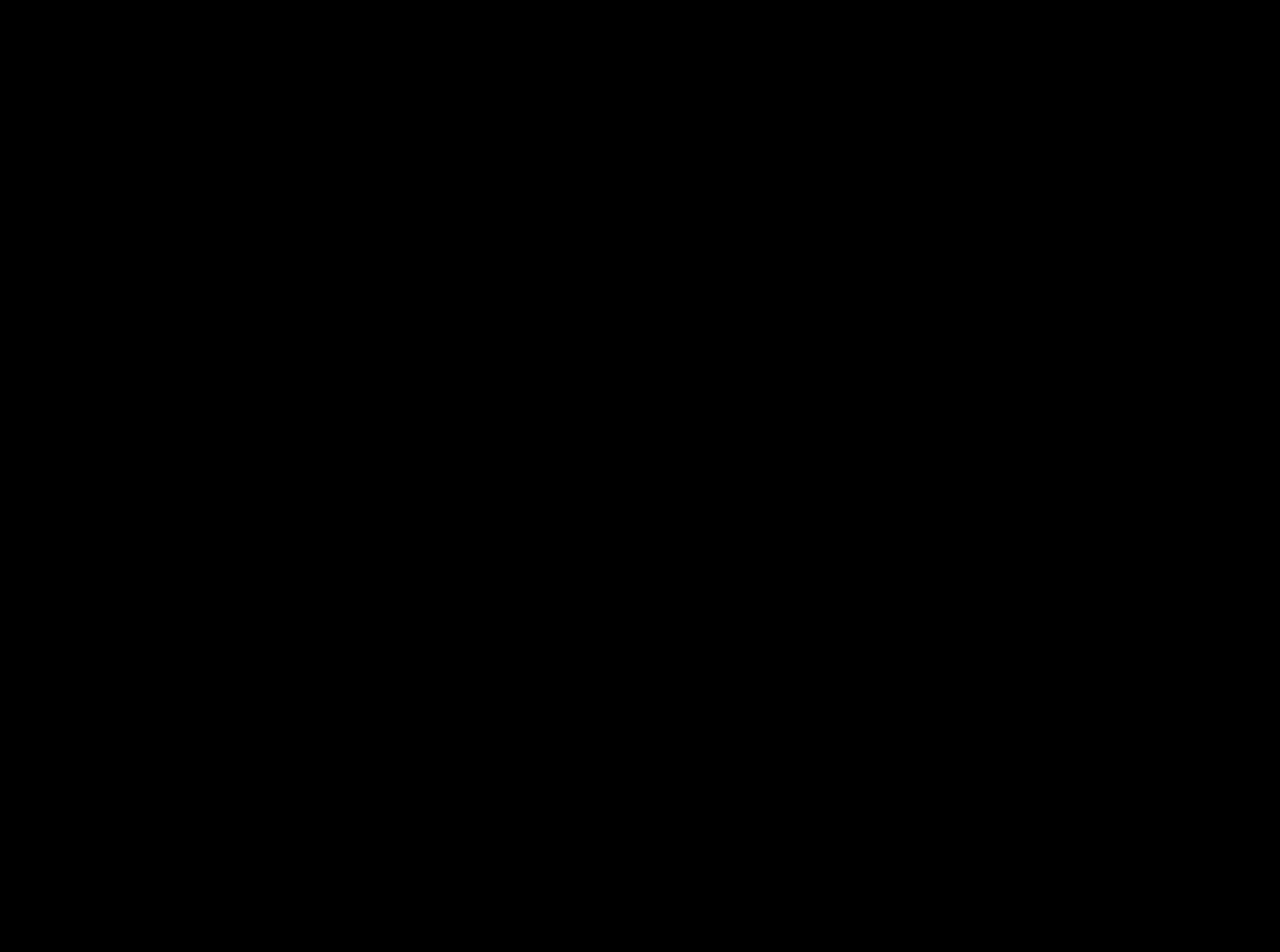
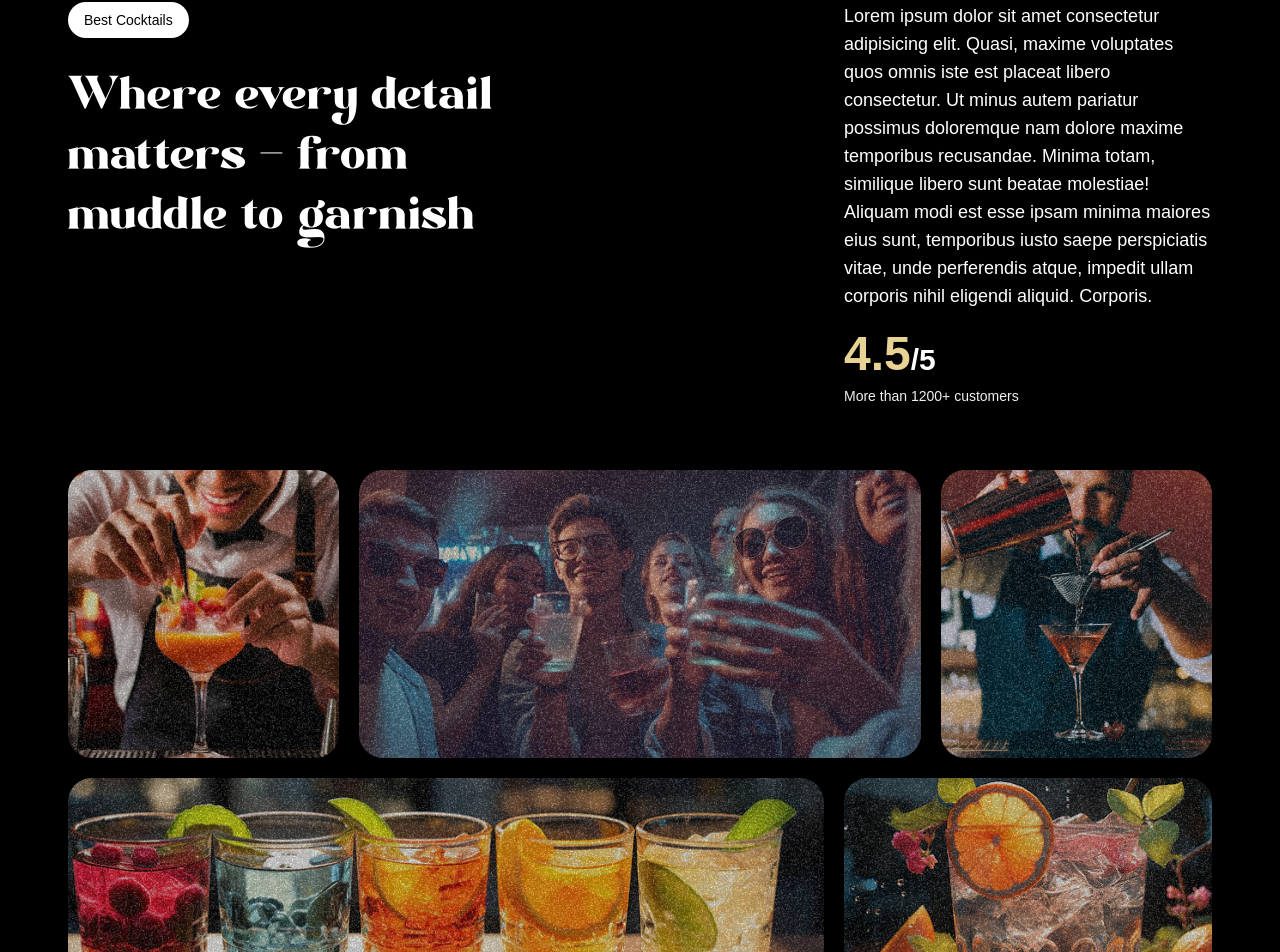
Before and after one commit to its-sarath28/gsap_landing_page, a React (Vite) app: page / in a window 1280 px wide. Shown: the part 1710-2662 px from the top of the page. Before the commit the page ends 1600 px from the top, so only its background shows below. Built offline with nearby package versions, Linux system fonts and the light colour scheme; a web font is replaced by a local one.

Commit message:
Implemented About

```diff
--- a/src/App.jsx
+++ b/src/App.jsx
@@ -4,6 +4,7 @@
 import Navbar from "./components/Navbar";
 import Hero from "./components/Hero";
 import Cocktails from "./components/Cocktails";
+import About from "./components/About";
 
 gsap.registerPlugin(ScrollTrigger, SplitText);
 
@@ -13,6 +14,7 @@
       <Navbar />
       <Hero />
       <Cocktails />
+      <About />
     </main>
   );
 };
--- /dev/null
+++ b/src/components/About.jsx
@@ -0,0 +1,105 @@
+import { useGSAP } from "@gsap/react";
+import gsap from "gsap";
+import { SplitText } from "gsap/all";
+
+const About = () => {
+  useGSAP(() => {
+    const titleSplit = SplitText.create("#about h2", { type: "words" });
+
+    const scrollTimeline = gsap.timeline({
+      scrollTrigger: {
+        trigger: "#about",
+        start: "top center",
+      },
+    });
+
+    scrollTimeline
+      .from(titleSplit.words, {
+        opacity: 0,
+        duration: 1,
+        yPercent: 100,
+        ease: "expo.out",
+        stagger: 0.02,
+      })
+      .from(
+        ".top-grid div, .bottom-grid div",
+        {
+          opacity: 0,
+          duration: 1,
+          ease: "power1.inOut",
+          stagger: 0.04,
+        },
+        "-=0.05"
+      );
+  });
+
+  return (
+    <div id="about">
+      <div className="mb-16 px-[1rem] md:px-[3rem]">
+        <div className="content">
+          <div className="md:col-span-8">
+            <p className="badge">Best Cocktails</p>
+
+            <h2 className="">
+              Where every detail matters <span className="text-white">-</span>{" "}
+              from muddle to garnish
+            </h2>
+          </div>
+
+          <div className="sub-content">
+            <p>
+              Lorem ipsum dolor sit amet consectetur adipisicing elit. Quasi,
+              maxime voluptates quos omnis iste est placeat libero consectetur.
+              Ut minus autem pariatur possimus doloremque nam dolore maxime
+              temporibus recusandae. Minima totam, similique libero sunt beatae
+              molestiae! Aliquam modi est esse ipsam minima maiores eius sunt,
+              temporibus iusto saepe perspiciatis vitae, unde perferendis atque,
+              impedit ullam corporis nihil eligendi aliquid. Corporis.
+            </p>
+
+            <div>
+              <p className="md:text-3xl text-xl font-bold">
+                <span>4.5</span>/5
+              </p>
+
+              <p className="text-sm text-white-100">
+                More than 1200+ customers
+              </p>
+            </div>
+          </div>
+        </div>
+      </div>
+
+      <div className="top-grid px-[1rem] md:px-[3rem]">
+        <div className="md:col-span-3">
+          <div className="noisy" />
+          <img src="/images/abt1.png" alt="grid-img-1" />
+        </div>
+
+        <div className="md:col-span-6">
+          <div className="noisy" />
+          <img src="/images/abt2.png" alt="grid-img-2" />
+        </div>
+
+        <div className="md:col-span-3">
+          <div className="noisy" />
+          <img src="/images/abt5.png" alt="grid-img-5" />
+        </div>
+      </div>
+
+      <div className="bottom-grid px-[1rem] md:px-[3rem]">
+        <div className="md:col-span-8">
+          <div className="noisy" />
+          <img src="/images/abt3.png" alt="grid-img-3" />
+        </div>
+
+        <div className="md:col-span-4">
+          <div className="noisy" />
+          <img src="/images/abt4.png" alt="grid-img-4" />
+        </div>
+      </div>
+    </div>
+  );
+};
+
+export default About;
```
